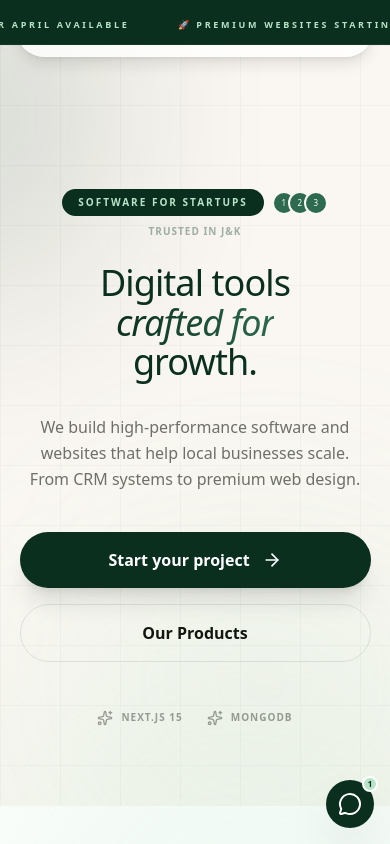
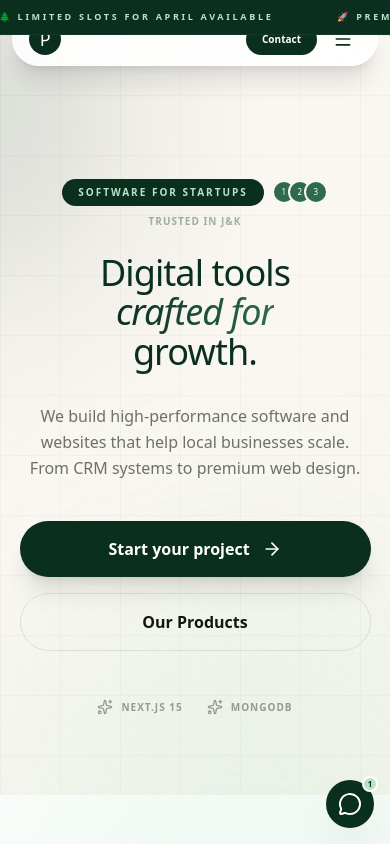
Before and after one commit to Hafizzargar/pineCode-website, a Next.js app: page / in a window 390 px wide. Shown: the top 844 px of the page. Built offline with nearby package versions, Linux system fonts and the light colour scheme.

Commit message:
Bulletproof Mobile UI: Implemented edge-anchored Navbar and robust flex-marquee to prevent horizontal overflow and clipping on all phone sizes

```diff
--- a/src/components/layout/AnnouncementBar.tsx
+++ b/src/components/layout/AnnouncementBar.tsx
@@ -2,14 +2,15 @@
 
 const AnnouncementBar = () => {
   return (
-    <div className="bg-[var(--pine)] text-[var(--pine-glow)] py-2.5 overflow-hidden whitespace-nowrap relative z-[60] border-b border-white/5">
-      <div className="inline-block animate-marquee">
-        <span className="mx-6 text-[9px] md:text-[10px] font-bold uppercase tracking-[0.3em]">🌲 Limited Slots for April Available</span>
-        <span className="mx-6 text-[9px] md:text-[10px] font-bold uppercase tracking-[0.3em]">🚀 Premium Websites starting from ₹14,999</span>
-        <span className="mx-6 text-[9px] md:text-[10px] font-bold uppercase tracking-[0.3em]">✨ POS Systems for J&K Businesses</span>
-        <span className="mx-6 text-[9px] md:text-[10px] font-bold uppercase tracking-[0.3em]">🌲 Limited Slots for April Available</span>
-        <span className="mx-6 text-[9px] md:text-[10px] font-bold uppercase tracking-[0.3em]">🚀 Premium Websites starting from ₹14,999</span>
-        <span className="mx-6 text-[9px] md:text-[10px] font-bold uppercase tracking-[0.3em]">✨ POS Systems for J&K Businesses</span>
+    <div className="bg-[var(--pine)] text-[var(--pine-glow)] py-2.5 overflow-hidden relative z-[60] border-b border-white/5 w-full">
+      <div className="flex animate-marquee whitespace-nowrap">
+        <span className="mx-8 text-[9px] md:text-[10px] font-bold uppercase tracking-[0.3em] flex-shrink-0">🌲 Limited Slots for April Available</span>
+        <span className="mx-8 text-[9px] md:text-[10px] font-bold uppercase tracking-[0.3em] flex-shrink-0">🚀 Premium Websites starting from ₹14,999</span>
+        <span className="mx-8 text-[9px] md:text-[10px] font-bold uppercase tracking-[0.3em] flex-shrink-0">✨ POS Systems for J&K Businesses</span>
+        {/* Duplicate for seamless loop */}
+        <span className="mx-8 text-[9px] md:text-[10px] font-bold uppercase tracking-[0.3em] flex-shrink-0">🌲 Limited Slots for April Available</span>
+        <span className="mx-8 text-[9px] md:text-[10px] font-bold uppercase tracking-[0.3em] flex-shrink-0">🚀 Premium Websites starting from ₹14,999</span>
+        <span className="mx-8 text-[9px] md:text-[10px] font-bold uppercase tracking-[0.3em] flex-shrink-0">✨ POS Systems for J&K Businesses</span>
       </div>
     </div>
   );
--- a/src/components/layout/Navbar.tsx
+++ b/src/components/layout/Navbar.tsx
@@ -23,17 +23,19 @@ const Navbar = () => {
 
   return (
     <header
-      className={`fixed left-1/2 -translate-x-1/2 w-[calc(100%-2rem)] md:w-[90%] max-w-7xl z-50 transition-all duration-500 ${scrolled ? 'top-0 md:top-4' : 'top-0 md:top-10'
-        }`}
+      className={`fixed z-50 transition-all duration-500
+        left-3 right-3 md:left-1/2 md:-translate-x-1/2 md:w-[90%] max-w-7xl
+        ${scrolled ? 'top-2 md:top-4' : 'top-3 md:top-10'}`}
     >
-      <nav className={`bg-white/80 backdrop-blur-xl border border-white/20 rounded-full px-4 md:px-6 py-2 md:py-3 flex items-center justify-between shadow-lg shadow-[var(--pine)]/5 transition-all ${scrolled ? 'md:py-2 md:px-4 scale-95 md:scale-100' : ''
+      <nav className={`bg-white/90 backdrop-blur-xl border border-white/20 rounded-full px-4 md:px-6 py-2 md:py-3 flex items-center justify-between shadow-xl shadow-[var(--pine)]/10 transition-all ${
+        scrolled ? 'md:py-2 md:px-4 scale-98 md:scale-100' : ''
       }`}>
         {/* Logo */}
-        <Link href="/" className="flex items-center gap-2 group">
+        <Link href="/" className="flex items-center gap-2 group shrink-0">
           <div className="w-8 h-8 md:w-10 md:h-10 bg-[var(--pine)] rounded-full flex items-center justify-center text-white transition-transform group-hover:rotate-12">
             <span className="font-serif text-lg md:text-xl">P</span>
           </div>
-          <div>
+          <div className="hidden sm:block">
             <span className="font-serif text-lg md:text-xl tracking-tighter text-[var(--pine)]">PineCode</span>
             <span className="block text-[7px] md:text-[8px] uppercase tracking-[0.2em] font-black text-[var(--pine-mid)] opacity-40">Solutions</span>
           </div>
@@ -58,13 +60,21 @@ const Navbar = () => {
           </Link>
         </div>
 
-        {/* Mobile Toggle */}
+        {/* Mobile Actions */}
+        <div className="flex items-center gap-2 md:hidden">
+          <Link
+            href="#contact"
+            className="bg-[var(--pine)] text-white text-[10px] font-bold px-4 py-2 rounded-full"
+          >
+            Contact
+          </Link>
           <button
-          className="md:hidden p-2 text-[var(--pine)]"
+            className="p-2 text-[var(--pine)]"
             onClick={() => setIsOpen(!isOpen)}
           >
             {isOpen ? <X size={20} /> : <Menu size={20} />}
           </button>
+        </div>
       </nav>
 
       {/* Mobile Menu */}
@@ -81,13 +91,13 @@ const Navbar = () => {
                 {link.name}
               </Link>
             ))}
-            <Link
-              href="#contact"
-              onClick={() => setIsOpen(false)}
-              className="bg-[var(--pine)] text-white text-center py-4 rounded-2xl font-bold mt-2"
-            >
-              Get Started
-            </Link>
+            <div className="pt-2">
+              <p className="text-[10px] uppercase tracking-widest font-bold text-[var(--pine)]/40 mb-4">Quick Connect</p>
+              <div className="grid grid-cols-2 gap-3">
+                <a href="tel:+9194191" className="text-sm font-medium p-3 bg-[var(--cream)] rounded-xl text-center">Call Us</a>
+                <a href="mailto:pinecode47@gmail.com" className="text-sm font-medium p-3 bg-[var(--cream)] rounded-xl text-center">Email</a>
+              </div>
+            </div>
           </div>
         </div>
       )}
```
Lines whose indentation alone changed are shown as unchanged.
